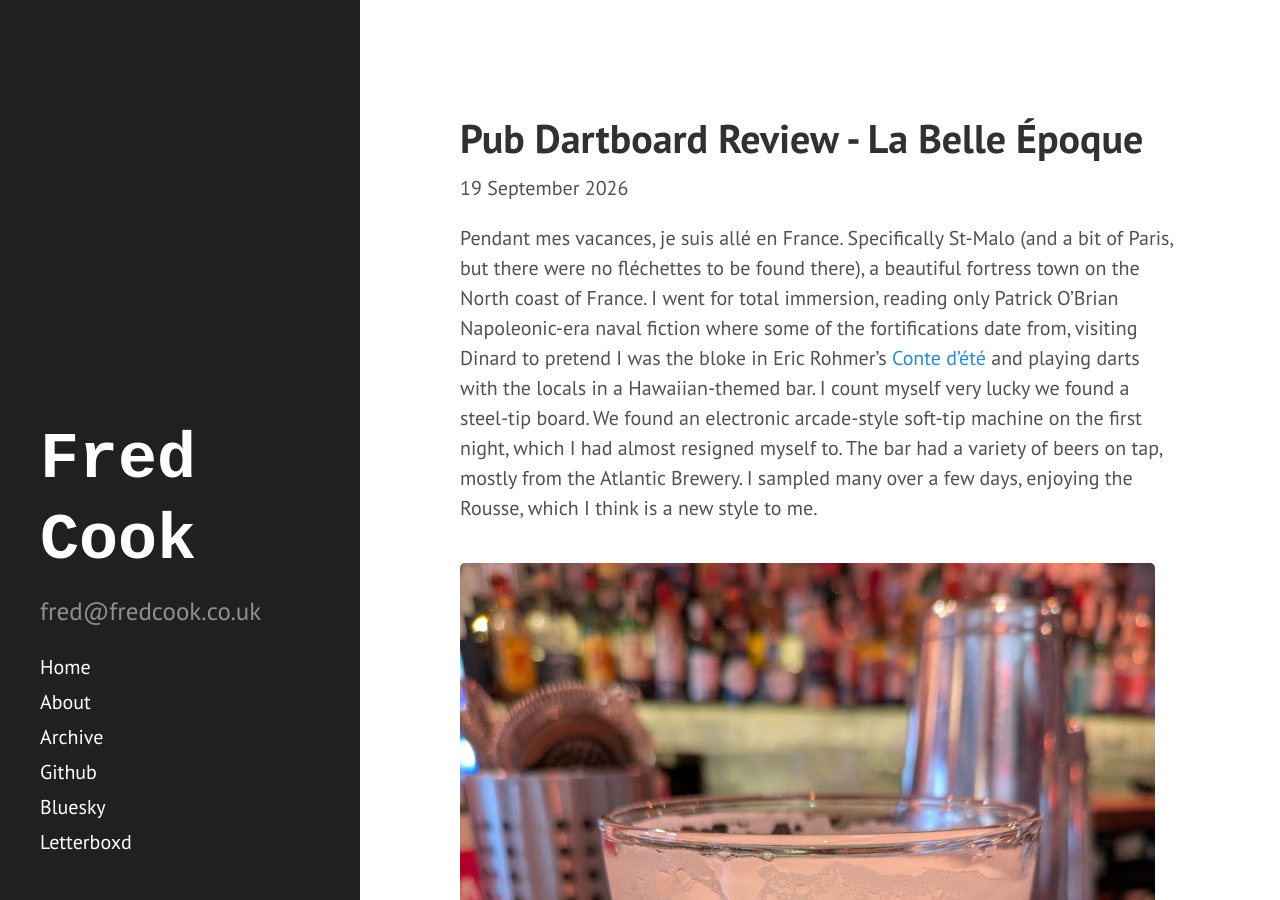
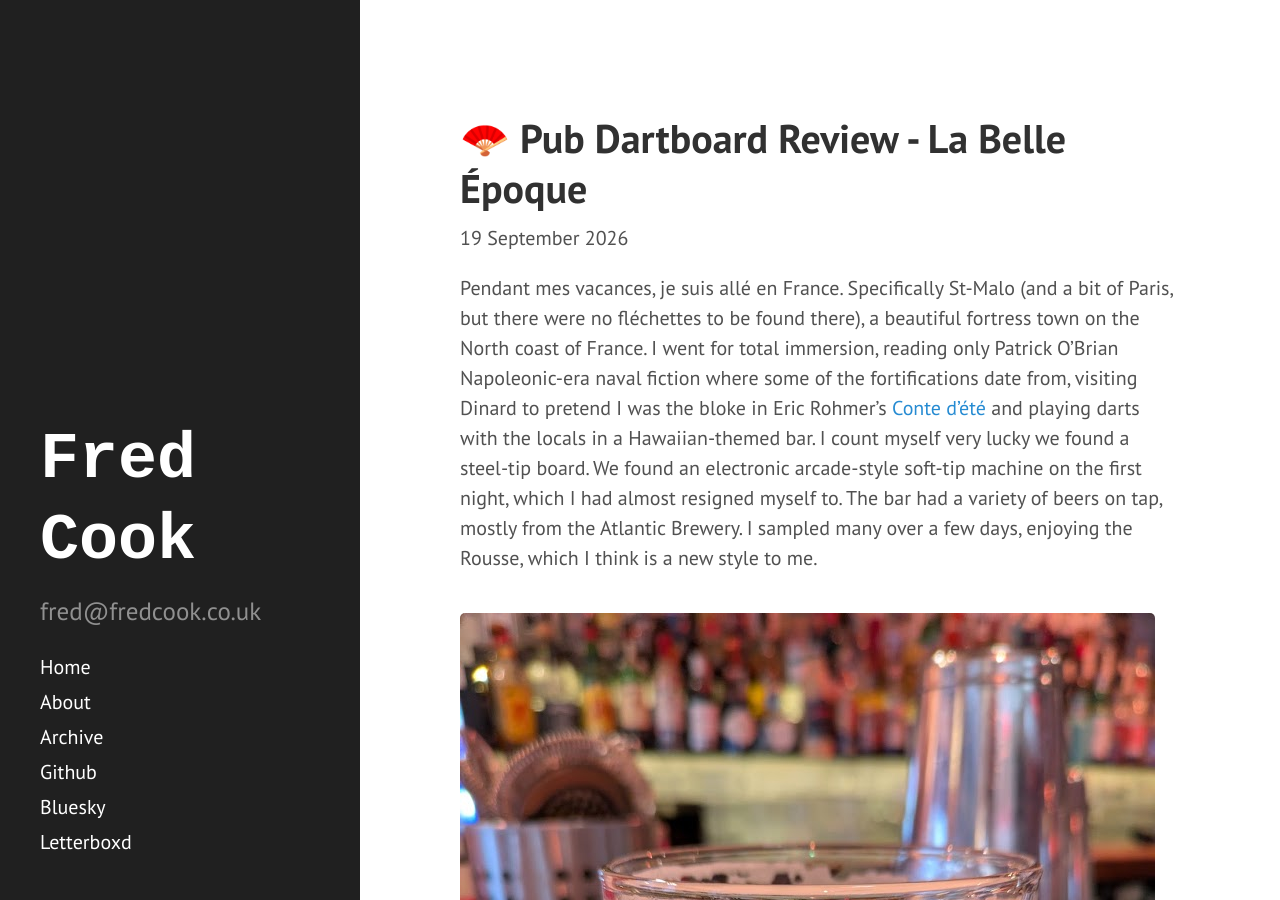
Before and after one commit to fred-cook/website, a Jekyll site: the page built from _posts/2026-09-19-La-Belle-Epoque.md, in a window 1280 px wide and 900 px high. Built offline with Jekyll 4.4.1, drawn with Linux system fonts in a browser that asks for light colours.

```diff
--- a/_posts/2026-09-19-La-Belle-Epoque.md
+++ b/_posts/2026-09-19-La-Belle-Epoque.md
@@ -1,6 +1,6 @@
 ---
 layout: dartboard_review
-title:  Pub Dartboard Review - La Belle Époque
+title: 🪭 Pub Dartboard Review - La Belle Époque
 tags: darts pub dartboard-review
 pub: La Belle Époque
 location: St-Malo
```
